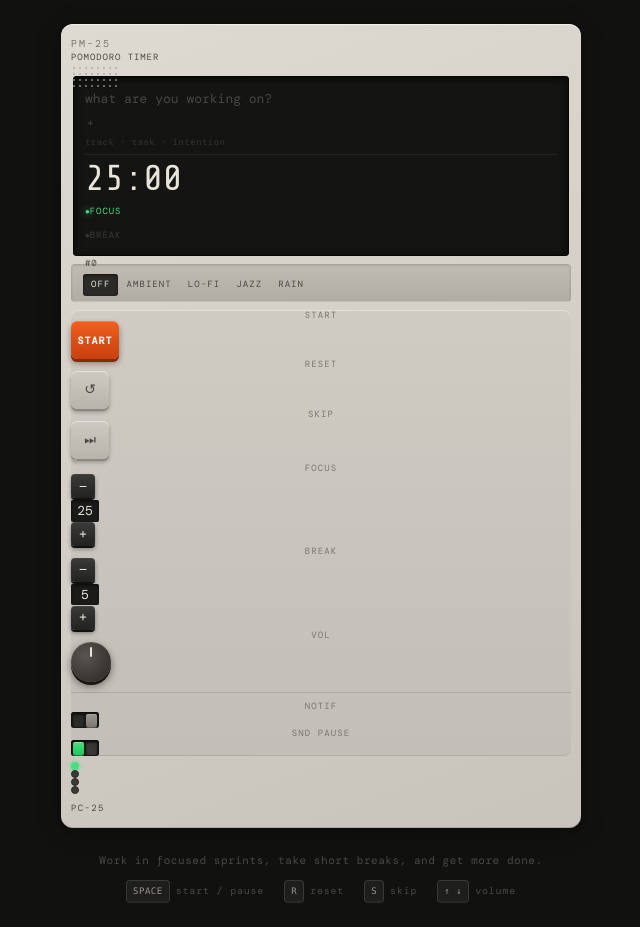
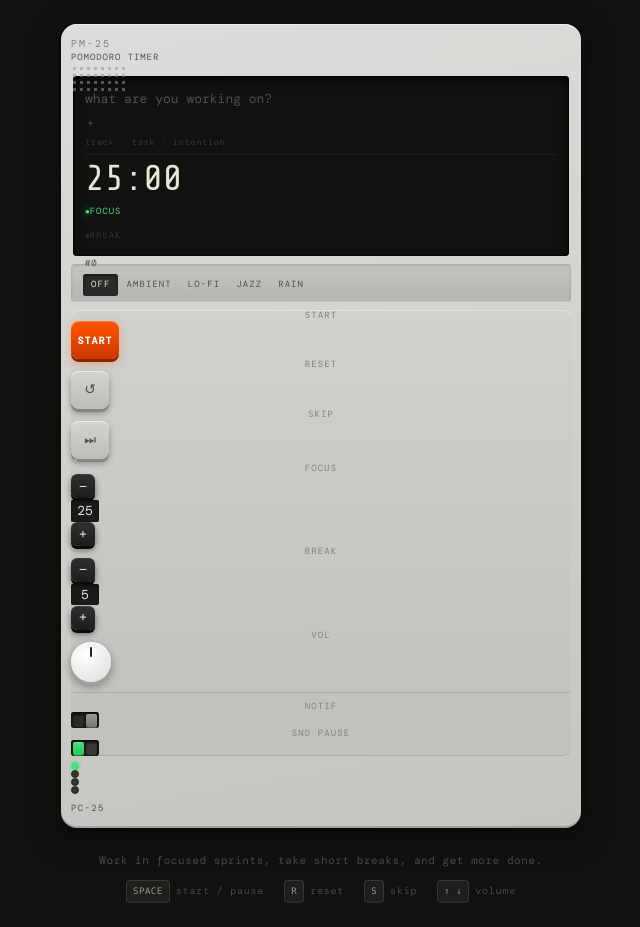
Before and after one commit to gagankg/pomodoro-web, a React (Vite) app: page / in a window 1280 px wide. Shown: the whole page, without its empty margins (319-959 px from the left). Built offline with nearby package versions, Linux system fonts and the light colour scheme; a web font is replaced by a local one.

Commit message:
style: K.O. II inspired — cool gray, white knob, chunkier buttons, saturated orange

```diff
--- a/src/components/Controls.jsx
+++ b/src/components/Controls.jsx
@@ -128,7 +128,7 @@ export default function Controls({
   }
 
   return (
-    <div className="flex flex-col px-3 pt-3 pb-3 gap-0">
+    <div className="flex flex-col px-3 pt-5 pb-5 gap-0">
       {/* ── Row 1: playback + duration + volume ── */}
       <div className="flex items-center justify-between">
         {/* Left group: playback + duration */}
--- a/src/components/Device.jsx
+++ b/src/components/Device.jsx
@@ -87,7 +87,7 @@ export default function Device({
 
       {/* ── Controls row ── */}
       <div style={{
-        background: 'linear-gradient(180deg, #D0CCC4 0%, #C2BEB8 100%)',
+        background: 'linear-gradient(180deg, #D0D0CC 0%, #C0C0BC 100%)',
         borderRadius: 8,
         boxShadow: 'inset 0 1px 0 rgba(255,255,255,0.4), inset 0 -1px 0 rgba(0,0,0,0.1)',
       }}>
--- a/src/components/SoundSelector.jsx
+++ b/src/components/SoundSelector.jsx
@@ -5,8 +5,8 @@ export default function SoundSelector({ mode, onSelect }) {
     <div
       className="flex items-center"
       style={{
-        background: 'linear-gradient(180deg, #C0BCB4 0%, #B0ACA4 100%)',
-        boxShadow: 'inset 0 1px 3px rgba(0,0,0,0.2), inset 0 -1px 0 rgba(255,255,255,0.3)',
+        background: 'linear-gradient(180deg, #C4C4C0 0%, #B4B4B0 100%)',
+        boxShadow: 'inset 0 1px 3px rgba(0,0,0,0.18), inset 0 -1px 0 rgba(255,255,255,0.25)',
         padding: '6px 12px',
         gap: 4,
       }}
--- a/src/index.css
+++ b/src/index.css
@@ -3,21 +3,21 @@
 @tailwind utilities;
 
 :root {
-  --bg-body:        #D4D0C8;
-  --bg-display:     #141412;
-  --bg-button:      #C2BEB6;
-  --bg-button-dark: #2A2A28;
-  --accent:         #E8500A;
+  --bg-body:        #D2D2CE;
+  --bg-display:     #111110;
+  --bg-button:      #C8C8C4;
+  --bg-button-dark: #242422;
+  --accent:         #FF5500;
   --text-display:   #E8E4D8;
-  --text-label:     #7A7570;
-  --text-dim:       #4A4845;
-  --border-inset:   #A8A49C;
+  --text-label:     #808080;
+  --text-dim:       #505050;
+  --border-inset:   #AAAAA6;
   --lcd-green:      #4ADE80;
-  --lcd-dim:        #3A3A38;
-  --knob-body:      #3A3835;
-  --knob-marker:    #E8E4D8;
+  --lcd-dim:        #343432;
+  --knob-body:      #ECECEA;
+  --knob-marker:    #222220;
   --toggle-on:      #4ADE80;
-  --toggle-off:     #3A3A38;
+  --toggle-off:     #343432;
 }
 
 * {
@@ -45,21 +45,21 @@ body {
 .device-casing {
   width: 520px;
   min-width: 520px;
-  background: linear-gradient(160deg, #DEDAD2 0%, #C8C4BC 100%);
+  background: linear-gradient(170deg, #DCDCDA 0%, #C4C4C0 100%);
   box-shadow:
-    inset 0 1px 0 rgba(255,255,255,0.6),
-    inset 0 -1px 0 rgba(0,0,0,0.15),
-    0 4px 24px rgba(0,0,0,0.25),
-    0 1px 4px rgba(0,0,0,0.2);
-  border-radius: 12px;
+    inset 0 1px 0 rgba(255,255,255,0.55),
+    inset 0 -2px 0 rgba(0,0,0,0.18),
+    0 8px 32px rgba(0,0,0,0.35),
+    0 2px 6px rgba(0,0,0,0.25);
+  border-radius: 16px;
 }
 
 /* ── LCD panel ── */
 .lcd-panel {
-  background: #141412;
+  background: #111110;
   box-shadow:
-    inset 0 2px 8px rgba(0,0,0,0.8),
-    inset 0 0 0 1px rgba(0,0,0,0.5);
+    inset 0 3px 10px rgba(0,0,0,0.9),
+    inset 0 0 0 1px rgba(0,0,0,0.6);
   border-radius: 4px;
 }
 
@@ -75,12 +75,12 @@ body {
 
 /* ── Hardware button (rest) ── */
 .hw-button {
-  background: linear-gradient(180deg, #CECAC2 0%, #B8B4AC 100%);
+  background: linear-gradient(180deg, #D4D4D0 0%, #BCBCB8 100%);
   box-shadow:
-    0 2px 0 #8A8680,
-    0 3px 4px rgba(0,0,0,0.3),
-    inset 0 1px 0 rgba(255,255,255,0.5);
-  border-radius: 6px;
+    0 3px 0 #868684,
+    0 4px 6px rgba(0,0,0,0.35),
+    inset 0 1px 0 rgba(255,255,255,0.6);
+  border-radius: 8px;
   border: none;
   cursor: pointer;
   font-family: 'DM Mono', monospace;
@@ -91,20 +91,20 @@ body {
 .hw-button:active,
 .hw-button.pressed {
   box-shadow:
-    0 0px 0 #8A8680,
-    inset 0 2px 4px rgba(0,0,0,0.4);
-  transform: translateY(2px);
+    0 0px 0 #868684,
+    inset 0 2px 5px rgba(0,0,0,0.45);
+  transform: translateY(3px);
   transition: none;
 }
 
 /* ── START button (orange) ── */
 .start-button {
-  background: linear-gradient(180deg, #F06020 0%, #C84010 100%);
+  background: linear-gradient(180deg, #FF5500 0%, #CC3800 100%);
   box-shadow:
-    0 3px 0 #882808,
-    0 4px 6px rgba(0,0,0,0.4),
-    inset 0 1px 0 rgba(255,255,255,0.2);
-  border-radius: 6px;
+    0 3px 0 #882400,
+    0 4px 8px rgba(255,85,0,0.35),
+    inset 0 1px 0 rgba(255,255,255,0.25);
+  border-radius: 8px;
   border: none;
   cursor: pointer;
   font-family: 'DM Mono', monospace;
@@ -115,20 +115,20 @@ body {
 .start-button:active,
 .start-button.pressed {
   box-shadow:
-    0 0px 0 #882808,
-    inset 0 2px 4px rgba(0,0,0,0.4);
-  transform: translateY(2px);
+    0 0px 0 #882400,
+    inset 0 2px 5px rgba(0,0,0,0.45);
+  transform: translateY(3px);
   transition: none;
 }
 
 /* ── Dark button (steppers) ── */
 .hw-button-dark {
-  background: linear-gradient(180deg, #3A3A38 0%, #222220 100%);
+  background: linear-gradient(180deg, #303030 0%, #1C1C1A 100%);
   box-shadow:
-    0 2px 0 #111110,
-    0 3px 4px rgba(0,0,0,0.4),
-    inset 0 1px 0 rgba(255,255,255,0.06);
-  border-radius: 4px;
+    0 3px 0 #0A0A08,
+    0 4px 6px rgba(0,0,0,0.5),
+    inset 0 1px 0 rgba(255,255,255,0.07);
+  border-radius: 6px;
   border: none;
   cursor: pointer;
   font-family: 'DM Mono', monospace;
@@ -139,9 +139,9 @@ body {
 .hw-button-dark:active,
 .hw-button-dark.pressed {
   box-shadow:
-    0 0px 0 #111110,
-    inset 0 2px 4px rgba(0,0,0,0.5);
-  transform: translateY(2px);
+    0 0px 0 #0A0A08,
+    inset 0 2px 5px rgba(0,0,0,0.6);
+  transform: translateY(3px);
   transition: none;
 }
 
@@ -160,11 +160,11 @@ body {
 
 /* ── Dot grid (header corner) ── */
 .dot-grid {
-  width: 48px;
-  height: 24px;
-  background-image: radial-gradient(circle, #A8A49C 1px, transparent 1px);
-  background-size: 6px 6px;
-  opacity: 0.6;
+  width: 56px;
+  height: 28px;
+  background-image: radial-gradient(circle, #909090 1.5px, transparent 1.5px);
+  background-size: 7px 7px;
+  opacity: 0.55;
   flex-shrink: 0;
 }
 
@@ -191,11 +191,11 @@ body {
   width: 40px;
   height: 40px;
   border-radius: 50%;
-  background: radial-gradient(circle at 35% 35%, #5A5550, #2A2520);
+  background: radial-gradient(circle at 38% 32%, #FFFFFF, #DCDCDA);
   box-shadow:
-    0 3px 0 #1A1510,
-    0 4px 8px rgba(0,0,0,0.5),
-    inset 0 1px 0 rgba(255,255,255,0.1);
+    0 3px 0 #A0A09E,
+    0 4px 10px rgba(0,0,0,0.4),
+    inset 0 1px 0 rgba(255,255,255,0.9);
   position: relative;
   cursor: grab;
   flex-shrink: 0;
```
